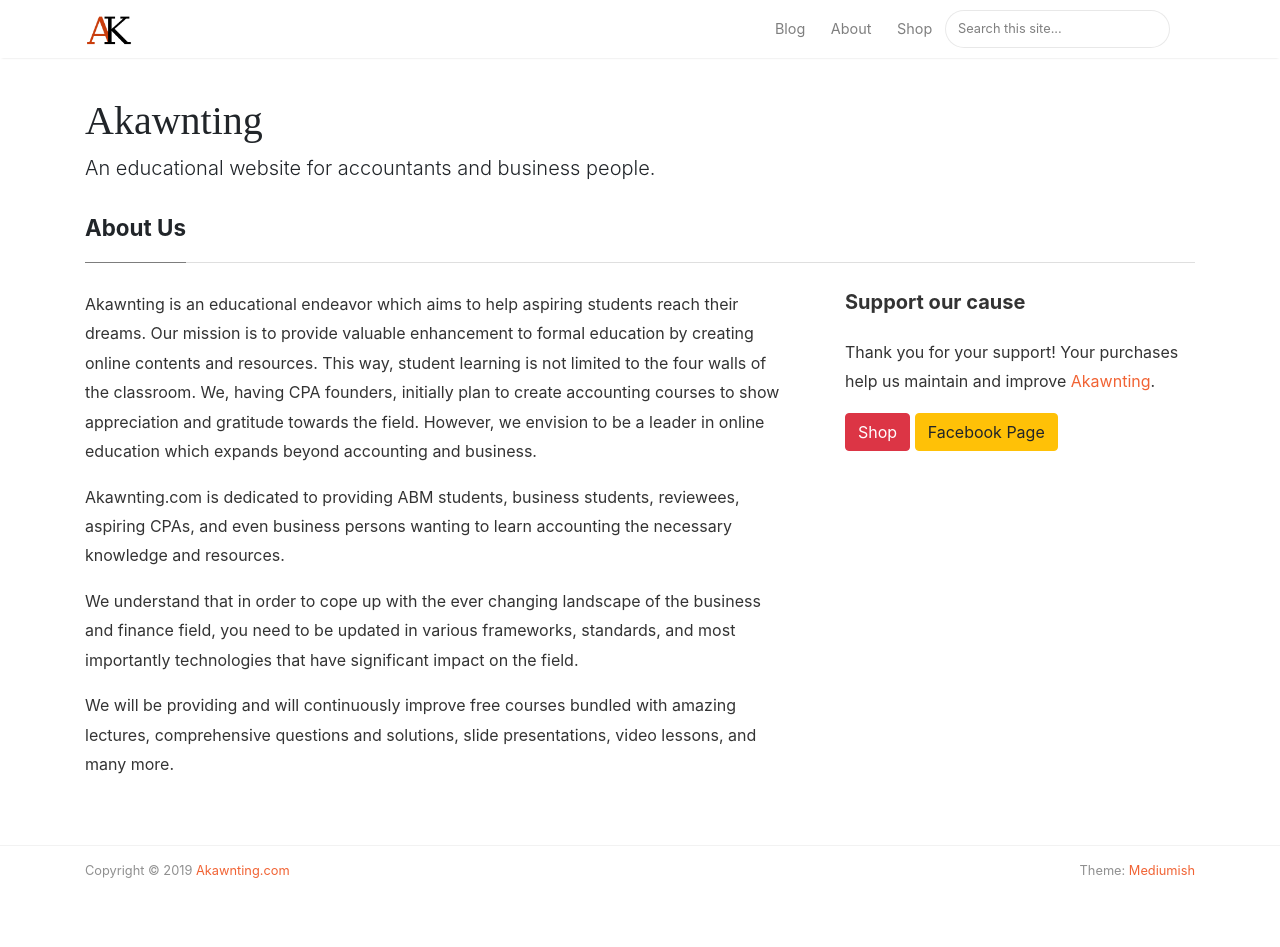
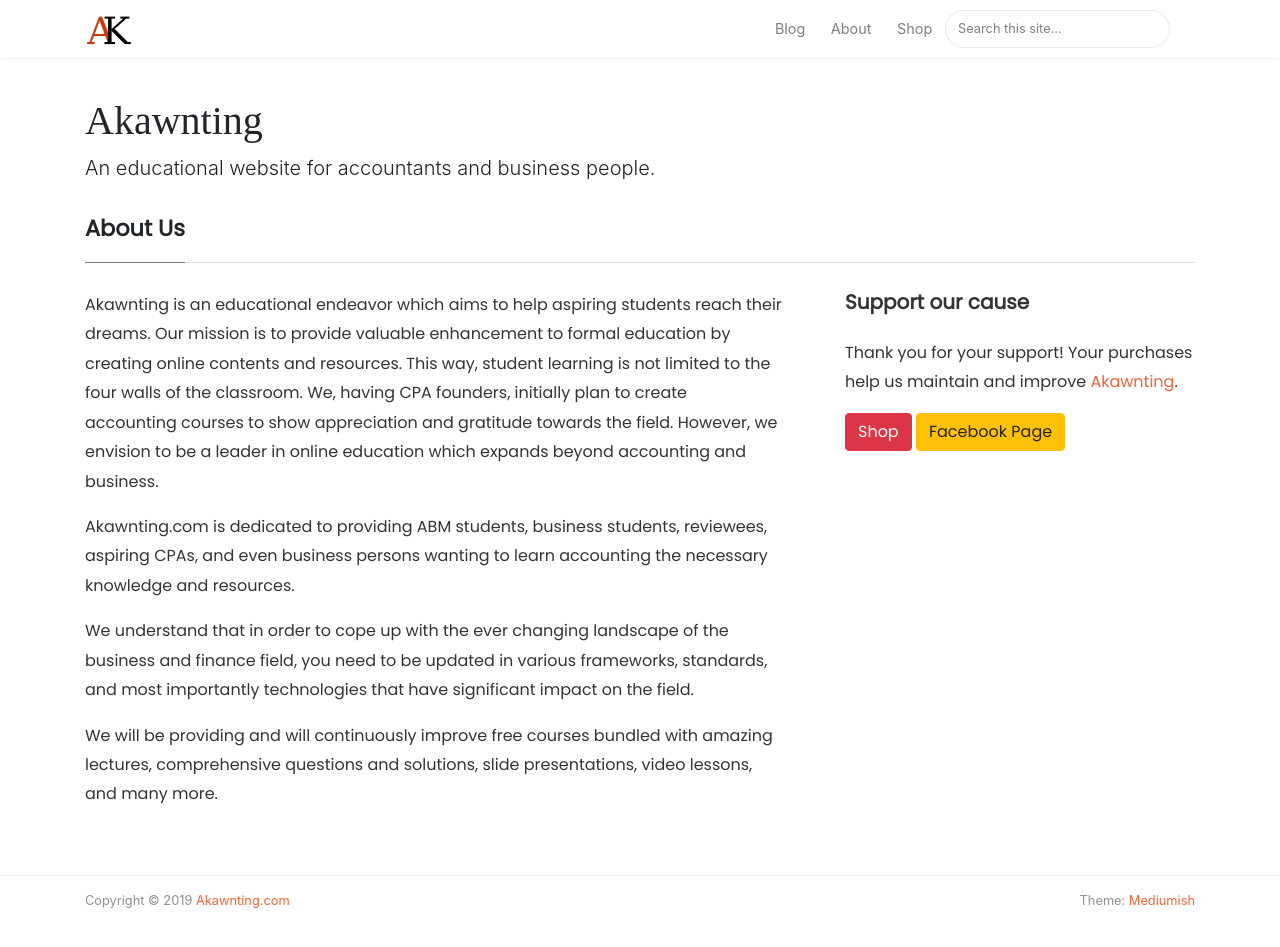
Before and after one commit to crazylynxsystem/akawnting, a Jekyll site: the page built from _pages/about.md, in a window 1280 px wide and 984 px high. Shown: the top 947 px of the window. Built offline with Jekyll 4.4.1, drawn with Linux system fonts in a browser that asks for light colours; nearby versions of some CDN libraries.

Commit message:
Update screen.css

```diff
--- a/assets/css/screen.css
+++ b/assets/css/screen.css
@@ -680,7 +680,7 @@
 h4,
 h5,
 h6 {
-    font-family: -apple-system, system-ui, BlinkMacSystemFont, "Segoe UI", Roboto, "Helvetica Neue", Arial, sans-serif;
+    font-family: 'Poppins', sans-serif;
 }
 
 .article-post .h1,
@@ -706,7 +706,7 @@
 }
 
 .layout-page .article-post {
-    font-family: -apple-system, BlinkMacSystemFont, "Segoe UI", Roboto, "Helvetica Neue", Arial, sans-serif, "Apple Color Emoji", "Segoe UI Emoji", "Segoe UI Symbol", "Noto Color Emoji";
+    font-family: 'Poppins', sans-serif;
     font-size: 1rem;
 }
 
```
